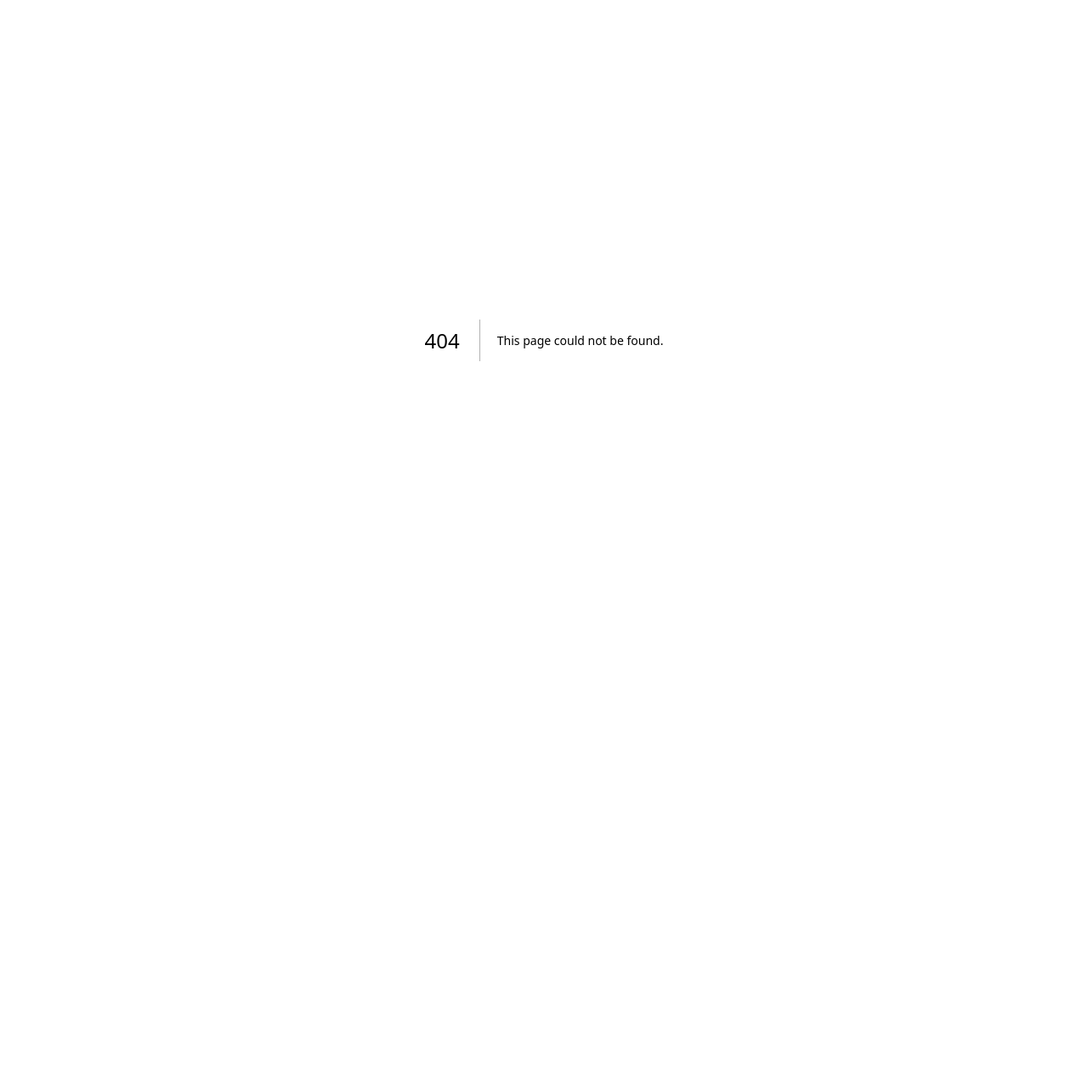
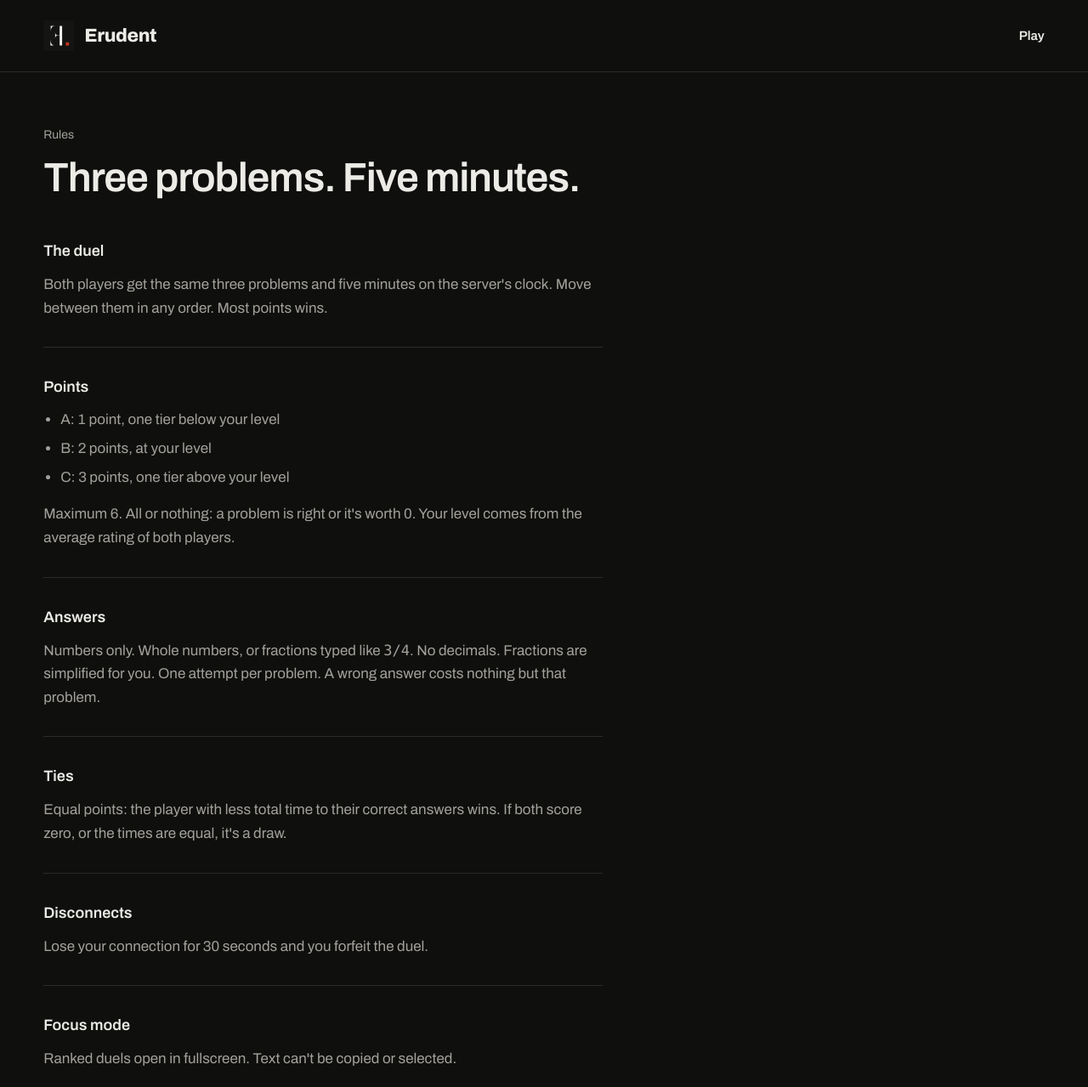
Before and after one commit to omertabuilds/erudent, a Next.js app: page /rules in a window 1280 px wide. Before the commit this address had no page. Shown: the top 1279 px of the page at 85% size. Before the commit the page ends 800 px from the top, so only its background shows below. Built offline with nearby package versions, Linux system fonts and the light colour scheme.

Commit message:
Add public rules page

```diff
--- /dev/null
+++ b/src/app/rules/page.tsx
@@ -0,0 +1,152 @@
+
+import Image from "next/image";
+import Link from "next/link";
+
+export const metadata = {
+  title: "Rules — Erudent",
+};
+
+export default function RulesPage() {
+  return (
+    <div className="flex min-h-screen flex-col bg-paper font-ui text-[17px] leading-[26px] text-ink">
+      <header className="flex items-center justify-between gap-3 border-b border-hairline py-5 px-[clamp(16px,4vw,56px)]">
+        <Link href="/" className="flex min-h-11 items-center gap-3">
+          <Image
+            src="/logos/erudent-mark-small.svg"
+            alt=""
+            width={36}
+            height={36}
+            className="block size-9"
+          />
+          <span className="text-[22px] leading-none font-extrabold tracking-[-0.02em]">
+            Erudent
+          </span>
+        </Link>
+        <Link
+          href="/play"
+          className="inline-flex min-h-11 items-center text-[15px] font-semibold underline-offset-4 hover:underline"
+        >
+          Play
+        </Link>
+      </header>
+
+      <main className="w-full max-w-[760px] px-[clamp(16px,4vw,56px)] py-12 sm:py-16">
+        <p className="mb-4 text-sm text-ink-muted">
+          Rules
+        </p>
+
+        <h1 className="text-4xl font-semibold tracking-tight sm:text-5xl">
+          Three problems. Five minutes.
+        </h1>
+
+        <div className="mt-12 space-y-8">
+          <section>
+            <h2 className="mb-3 text-lg font-semibold">
+              The duel
+            </h2>
+            <p className="leading-relaxed text-ink-muted">
+              Both players get the same three problems and five minutes on the server&apos;s clock. Move between them in any order. Most points wins.
+            </p>
+          </section>
+
+          <section className="border-t border-hairline pt-8">
+            <h2 className="mb-3 text-lg font-semibold">
+              Points
+            </h2>
+            <ul className="mb-4 list-disc space-y-2 pl-5 tabular-nums lining-nums text-ink-muted">
+              <li>A: 1 point, one tier below your level</li>
+              <li>B: 2 points, at your level</li>
+              <li>C: 3 points, one tier above your level</li>
+            </ul>
+            <p className="leading-relaxed text-ink-muted">
+              Maximum 6. All or nothing: a problem is right or it&apos;s worth 0. Your level comes from the average rating of both players.
+            </p>
+          </section>
+
+          <section className="border-t border-hairline pt-8">
+            <h2 className="mb-3 text-lg font-semibold">
+              Answers
+            </h2>
+            <p className="leading-relaxed text-ink-muted">
+              Numbers only. Whole numbers, or fractions typed like{" "}
+              <code>3/4</code>. No decimals. Fractions are simplified for you. One attempt per problem. A wrong answer costs nothing but that problem.
+            </p>
+          </section>
+
+          <section className="border-t border-hairline pt-8">
+            <h2 className="mb-3 text-lg font-semibold">
+              Ties
+            </h2>
+            <p className="leading-relaxed text-ink-muted">
+              Equal points: the player with less total time to their correct answers wins. If both score zero, or the times are equal, it&apos;s a draw.
+            </p>
+          </section>
+
+          <section className="border-t border-hairline pt-8">
+            <h2 className="mb-3 text-lg font-semibold">
+              Disconnects
+            </h2>
+            <p className="leading-relaxed text-ink-muted">
+              Lose your connection for 30 seconds and you forfeit the duel.
+            </p>
+          </section>
+
+          <section className="border-t border-hairline pt-8">
+            <h2 className="mb-3 text-lg font-semibold">
+              Focus mode
+            </h2>
+            <p className="mb-4 leading-relaxed text-ink-muted">
+              Ranked duels open in fullscreen. Text can&apos;t be copied or selected.
+            </p>
+            <ul className="mb-4 list-disc space-y-2 pl-5 text-ink-muted">
+              <li>Leave the tab once: a warning.</li>
+              <li>Leave again: you forfeit the problem on screen and the duel is flagged for review.</li>
+            </ul>
+            <p className="leading-relaxed text-ink-muted">
+              Duels against a friend don&apos;t use focus mode.
+            </p>
+          </section>
+
+          <section className="border-t border-hairline pt-8">
+            <h2 className="mb-3 text-lg font-semibold">
+              Fair play
+            </h2>
+            <p className="leading-relaxed text-ink-muted">
+              Answers are checked and timed on the server. Solves that are too fast for their tier are flagged, and a member of the team reviews every flag.
+            </p>
+          </section>
+
+          <section className="border-t border-hairline pt-8">
+            <h2 className="mb-3 text-lg font-semibold">
+              Reports
+            </h2>
+            <p className="leading-relaxed text-ink-muted">
+              After a duel, report a wrong problem or a suspected cheater from the results screen. A person reads every report.
+            </p>
+          </section>
+
+          <section className="border-t border-hairline pt-8">
+            <h2 className="mb-3 text-lg font-semibold">
+              Friend duels
+            </h2>
+            <p className="leading-relaxed text-ink-muted">
+              Duels from an invite link are unranked. Your rating doesn&apos;t change.
+            </p>
+          </section>
+        </div>
+
+        <p className="mt-8 border-t border-hairline pt-8 text-ink-muted">
+          How your rating moves is on{" "}
+          <Link href="/elo" className="text-ink underline">
+            How Elo works
+          </Link>. ∎
+        </p>
+      </main>
+
+      <footer className="flex flex-wrap justify-between gap-2 border-t border-hairline py-5 text-[13px] text-ink-muted px-[clamp(20px,4vw,56px)]">
+        <span>Mathematics arena · opening by invitation</span>
+        <span>© 2026 Erudent · Built by Omerta</span>
+      </footer>
+    </div>
+  );
+}
```
